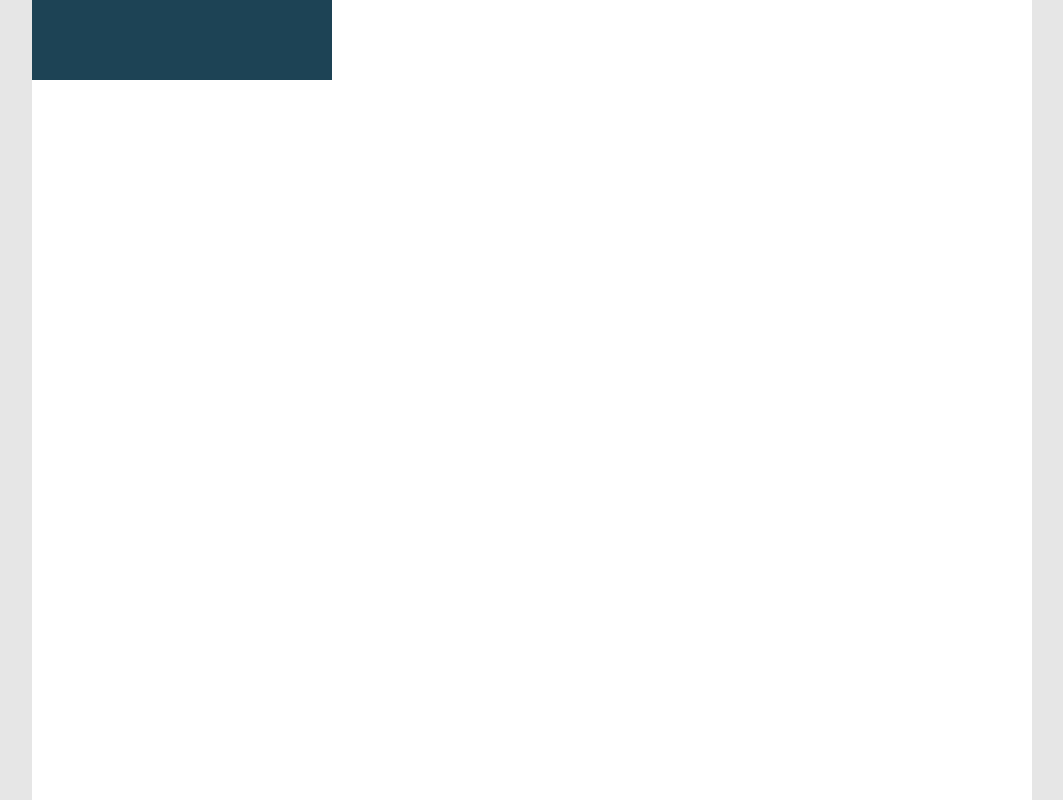
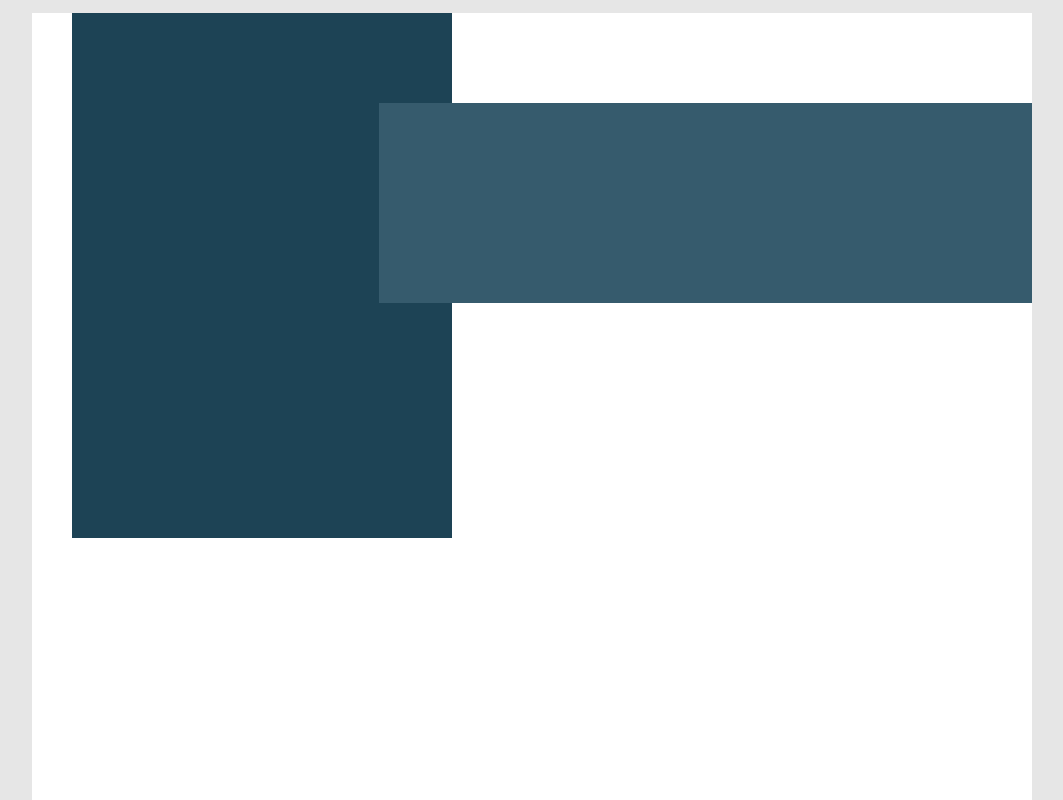
Before and after one commit to ddtocora/hv, a plain HTML site: page index.html in a window 1280 px wide. Shown: the top 800 px of the page, without its empty margins (108-1171 px from the left). Drawn offline with Linux system fonts and the light colour scheme.

Commit message:
actualizacion
actualizacion en estilos

```diff
--- a/index.html
+++ b/index.html
@@ -11,8 +11,10 @@
 
 <body>
     <div class="container">
-        <div class="contact_profile"></div>
-        <div class=""></div>
+        <div class="contact_profile">
+            <img id="profile" src="img/profile.jpeg" alt="">
+        </div>
+        <div class="name_liability"></div>
     </div>
 
 </body>
--- a/style.css
+++ b/style.css
@@ -12,7 +12,7 @@
     display: flex;
     justify-content: center;
     align-items: center;
-    min-height: 100vh;
+    min-height: 10vh;
 }
 
 .container {
@@ -21,10 +21,23 @@
     max-width: 1000px;
     min-height: 1000px;
     background: #fff;
+    margin: 1%;
 }
 .container .contact_profile{
     position: relative;
     background: #1d4355;
-    padding: 40px;
-    margin-right: 700px;
+    padding: 250px 190px;
+    margin: 0 30% 0 4%;
+    float: left;
 }
+.container .name_liability{
+    position: relative;
+    background: #365b6d;
+    padding: 100px;
+    margin: 9% 0 0 43.4vh ;
+
+}
+#profile{
+    width: 00px;
+
+}
```
Also changed, not shown: img/profile.jpeg (added).
